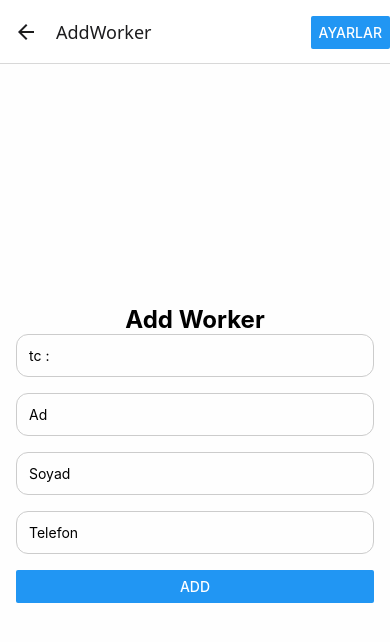
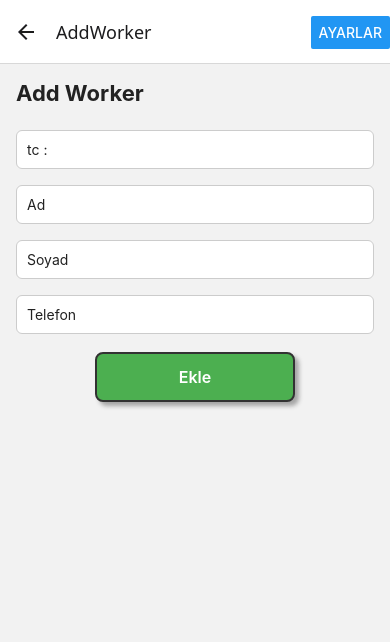
Before and after one commit to omerbs4/worker-shuttle, a React Native app: screen /AddWorker in a window 390 px wide. Shown: the top 642 px of the page. Built offline with nearby package versions, Linux system fonts and the light colour scheme.

Commit message:
new styles

```diff
--- a/App.tsx
+++ b/App.tsx
@@ -15,6 +15,7 @@ import SettingsScreen from "./src/screens/SettingsScreen";
 
 import { ThemeProvider } from "./src/contexts/ThemeContext";
 import { Button } from "react-native";
+
 
 
 
--- a/package.json
+++ b/package.json
@@ -20,7 +20,8 @@
     "react-native-gesture-handler": "~2.24.0",
     "react-native-reanimated": "~3.17.4",
     "react-native-safe-area-context": "5.4.0",
-    "react-native-screens": "~4.10.0"
+    "react-native-screens": "~4.10.0",
+    "lottie-react-native": "7.2.2"
   },
   "devDependencies": {
     "@babel/core": "^7.25.2",
--- a/src/screens/AddWorkerScreen.tsx
+++ b/src/screens/AddWorkerScreen.tsx
@@ -1,8 +1,10 @@
 import React,{useState} from "react";
-import { View, Text, TextInput, Button, StyleSheet, Alert } from "react-native";
+import { View, Text, TextInput, Button, StyleSheet, Alert ,TouchableOpacity} from "react-native";
 import {collection,addDoc} from "firebase/firestore";
 import { db } from "../firebase/firebaseConfig";
 import { useTheme } from "../contexts/ThemeContext";
+import { defaultStyles } from "../styles/defaultStyles";
+import { styles } from "../styles/ui";
 
 const AddWorkerScreen = () =>{
     const {theme} = useTheme();
@@ -10,6 +12,7 @@ const AddWorkerScreen = () =>{
     const [lastName,setLastName] = useState("");
     const [tc, setTc] = useState("");
     const [phone,setPhone] = useState("");
+    const [loading,setLoading] = useState(false);
 
     const handleAddWorker = async ()=>{
        if(!tc || !name || !lastName || !phone){
@@ -37,40 +40,24 @@ const AddWorkerScreen = () =>{
 
 
     return(
-        <View style={[styles.container,theme.container]}>
-            <Text style={styles.title}>Add Worker</Text>
+        <View style={defaultStyles.container}>
+            <Text style={defaultStyles.title}>Add Worker</Text>
             <TextInput
-                style={styles.input}
+                style={defaultStyles.input}
                 placeholder="tc :"
                 value={tc}
                 onChangeText={setTc}
                 keyboardType="number-pad"
                 />
-            <TextInput style={styles.input} placeholder="Ad" value={name} onChangeText={setName} />
-            <TextInput style={styles.input} placeholder="Soyad" value={lastName} onChangeText={setLastName} />
-            <TextInput style={styles.input} placeholder="Telefon" value={phone} onChangeText={setPhone} />
-            <Button title="Add" onPress={handleAddWorker}></Button>
+            <TextInput style={defaultStyles.input} placeholder="Ad" value={name} onChangeText={setName} />
+            <TextInput style={defaultStyles.input} placeholder="Soyad" value={lastName} onChangeText={setLastName} />
+            <TextInput style={defaultStyles.input} placeholder="Telefon" value={phone} onChangeText={setPhone} />
+            <TouchableOpacity
+                style={[styles.loginButton,theme.loginButton, loading && {opacity:0.6}]}
+                onPress={handleAddWorker}>
+                <Text style={[styles.loginButtonText,theme.loginButtonText]}>Ekle</Text>
+            </TouchableOpacity>
         </View>
     );
 };
 export default AddWorkerScreen;
-
-const styles = StyleSheet.create({
-    container:{
-        flex: 1,
-        justifyContent: "center",
-        padding:20
-    },
-    title:{
-        fontSize: 24,
-        fontWeight: "bold",
-        textAlign: "center",
-    },
-    input: {
-        borderWidth: 1,
-        borderColor: "#ccc",
-        marginBottom: 16,
-        padding: 12,
-        borderRadius:12,
-    },
-});
--- a/src/screens/AdminHomeScreen.tsx
+++ b/src/screens/AdminHomeScreen.tsx
@@ -1,9 +1,10 @@
-import React from "react";
-import { View,Text,Button,StyleSheet, TouchableOpacity } from "react-native";
+import React, { useState } from "react";
+import { View,Text,Button,StyleSheet, TouchableOpacity ,ActivityIndicator} from "react-native";
 import { NativeStackNavigationProp } from '@react-navigation/native-stack';
 import { RootStackParamList } from "../types/navigation";
 import { useNavigation } from '@react-navigation/native';
 import { useTheme } from "../contexts/ThemeContext";
+import { styles } from "../styles/ui";
 
 type AdminHomeScreenNavigationProp = NativeStackNavigationProp<
 RootStackParamList,
@@ -12,30 +13,39 @@ RootStackParamList,
 
 const AdminHomeScreen =() =>{
     const {theme} = useTheme();
+    const [loading, setLoading] = useState(false);
 
     const navigation = useNavigation<AdminHomeScreenNavigationProp>();
 
     return(
         <View style={[styles.container,theme.container]}>
             <Text style={styles.title}>Admin Manager</Text>
-            <Button
-                title="Add Worker"
-                onPress={() => navigation.navigate('AddWorker')}
-            />
-            <Button
-            title="View Workers"
-            onPress={() => navigation.navigate('ViewWorkers')}
-            />
-            <Button
-            title="Koltuklari Göster"
-            onPress={()=>navigation.navigate('AdminViewSeats')}
-            />
+            <TouchableOpacity
+                style={[styles.loginButton,theme.loginButton,loading && {opacity:0.6}]}
+                onPress={()=>navigation.navigate('ViewWorkers')}>
+                    <Text style={[styles.loginButtonText,theme.loginButtonText]}>İşçileri Göster</Text>
+            </TouchableOpacity>
+            <TouchableOpacity
+                style={[styles.loginButton,theme.loginButton,loading && {opacity:0.6}]}
+                onPress={()=>navigation.navigate('AddWorker')}>
+                    <Text style={[styles.loginButtonText,theme.loginButtonText]}>İşçi Ekle</Text>
+            </TouchableOpacity>
+            <TouchableOpacity
+                style={[styles.loginButton,theme.loginButton,loading && {opacity:0.6}]}
+                onPress={()=>navigation.navigate('AdminViewSeats')}>
+                    <Text style={[styles.loginButtonText,theme.loginButtonText]}>Koltuk Bilgisi</Text>
+            </TouchableOpacity>
+
+
+
+
+
         </View>
     );
 };
 
 export default AdminHomeScreen;
-
+/*
 const styles = StyleSheet.create({
     container:{
         flex:1,
@@ -48,4 +58,4 @@ const styles = StyleSheet.create({
         textAlign: "center",
         marginBottom:30
     },
-});
+});*/
--- a/src/screens/AdminLoginScreen.tsx
+++ b/src/screens/AdminLoginScreen.tsx
@@ -11,6 +11,7 @@ import { useNavigation } from "@react-navigation/native";
 import { NativeStackNavigationProp } from "@react-navigation/native-stack";
 import { RootStackParamList } from "../types/navigation";
 import { useTheme } from "../contexts/ThemeContext";
+import {styles} from "../styles/ui"
 
 const AdminLoginScreen = () => {
   const { theme, isDark, toggleTheme } = useTheme(); // ✅ Global theme
@@ -80,62 +81,3 @@ const AdminLoginScreen = () => {
 };
 
 export default AdminLoginScreen;
-
-const styles = StyleSheet.create({
-  container: {
-    flex: 1,
-    paddingHorizontal: 30,
-    justifyContent: "center",
-  },
-  title: {
-    fontSize: 32,
-    fontWeight: "700",
-    marginBottom: 40,
-    textAlign: "center",
-  },
-  inputWrapper: {
-    marginBottom: 20,
-  },
-  input: {
-    height: 50,
-    borderRadius: 30,
-    paddingHorizontal: 20,
-    fontSize: 16,
-    shadowColor: "#000",
-    shadowOffset: { width: 0, height: 3 },
-    shadowOpacity: 0.1,
-    shadowRadius: 6,
-    elevation: 3,
-  },
-  loginButton: {
-    height: 50,
-    borderRadius: 30,
-    justifyContent: "center",
-    alignItems: "center",
-    marginTop: 10,
-    marginBottom: 15,
-    shadowColor: "#000",
-    shadowOffset: { width: 0, height: 5 },
-    shadowOpacity: 0.3,
-    shadowRadius: 8,
-    elevation: 6,
-  },
-  loginButtonText: {
-    fontSize: 18,
-    fontWeight: "700",
-  },
-  workerPanelButton: {
-    height: 45,
-    borderRadius: 25,
-    justifyContent: "center",
-    alignItems: "center",
-    borderWidth: 1.5,
-    marginBottom: 30,
-  },
-  workerPanelButtonText: {
-    fontSize: 16,
-    fontWeight: "600",
-  },
-
-
-});
--- /dev/null
+++ b/src/styles/defaultStyles.tsx
@@ -0,0 +1,41 @@
+import { StyleSheet } from "react-native";
+
+export const defaultStyles = StyleSheet.create({
+    container:{
+        flex:1,
+        padding:16,
+    },
+    button: {
+    paddingVertical: 12,
+    paddingHorizontal: 25,
+    borderRadius: 8,
+    alignItems: "center",
+    marginVertical: 10,
+  },
+  buttonPrimary: {
+    backgroundColor: "#4CAF50",
+  },
+  buttonSecondary: {
+    backgroundColor: "#2196F3",
+  },
+  buttonText: {
+    fontSize: 16,
+    fontWeight: "600",
+    color: "#fff",
+  },
+  input: {
+    backgroundColor: "#fff",
+    color: "#222",
+    borderWidth: 1,
+    borderColor: "#ccc",
+    padding: 10,
+    marginVertical: 8,
+    borderRadius: 6,
+  },
+  title: {
+    fontSize: 22,
+    fontWeight: "bold",
+    marginBottom: 16,
+    color: "#222",
+  },
+})
--- /dev/null
+++ b/src/styles/ui.tsx
@@ -0,0 +1,87 @@
+import React from "react";
+import { StyleSheet } from "react-native";
+
+
+export const styles = StyleSheet.create({
+  container: {
+    flex: 1,
+    justifyContent: "center",
+    alignItems:'center',
+    paddingHorizontal: 20,
+    backgroundColor: "#f2f2f2", // Hafif gri arkaplan
+  },
+  title: {
+    fontSize: 28,
+    fontWeight: "bold",
+    textAlign: "center",
+    marginBottom: 30,
+    color: "#323232", // Ana metin rengi
+  },
+  inputWrapper: {
+    marginBottom: 20,
+    alignItems: "center",
+  },
+  input: {
+    width: 280,
+    height: 50,
+    borderRadius: 8,
+    paddingHorizontal: 15,
+    fontSize: 16,
+    fontWeight: "600",
+    backgroundColor: "#fff",
+    borderColor: "#323232",
+    borderWidth: 2,
+    color: "#323232",
+    shadowColor: "#323232",
+    shadowOffset: { width: 4, height: 4 },
+    shadowOpacity: 0.4,
+    shadowRadius: 4,
+    elevation: 6,
+    margin:8
+
+  },
+  loginButton: {
+    width: 200,
+    height: 50,
+    borderRadius: 8,
+    backgroundColor: "#fff",
+    justifyContent: "center",
+    alignItems: "center",
+    alignSelf: "center",
+    marginTop: 10,
+    marginBottom: 15,
+    borderWidth: 2,
+    borderColor: "#323232",
+    shadowColor: "#323232",
+    shadowOffset: { width: 4, height: 4 },
+    shadowOpacity: 0.4,
+    shadowRadius: 4,
+    elevation: 6,
+  },
+  loginButtonText: {
+    fontSize: 16,
+    fontWeight: "700",
+    color: "#323232",
+  },
+  workerPanelButton: {
+    width: 200,
+    height: 45,
+    borderRadius: 8,
+    borderWidth: 2,
+    borderColor: "#323232",
+    justifyContent: "center",
+    alignItems: "center",
+    alignSelf: "center",
+    backgroundColor: "#fff",
+    shadowColor: "#323232",
+    shadowOffset: { width: 4, height: 4 },
+    shadowOpacity: 0.4,
+    shadowRadius: 4,
+    elevation: 6,
+  },
+  workerPanelButtonText: {
+    fontSize: 15,
+    fontWeight: "600",
+    color: "#323232",
+  },
+});
```
Also changed, not shown: src/screens/WorkerLoginScreen.tsx (+21 -8 lines), 1 other file (tests, documents, lock files or other folders).
